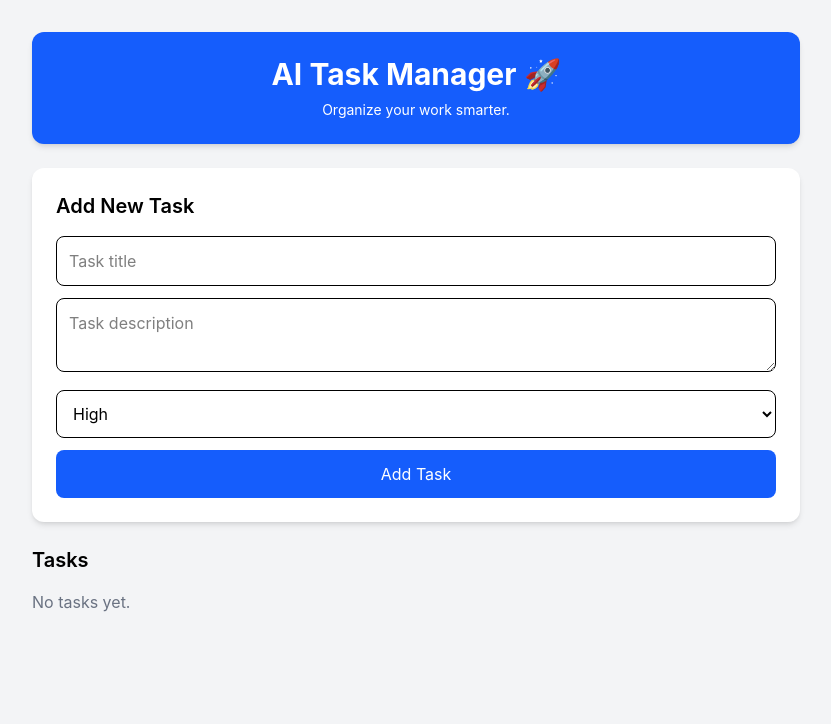
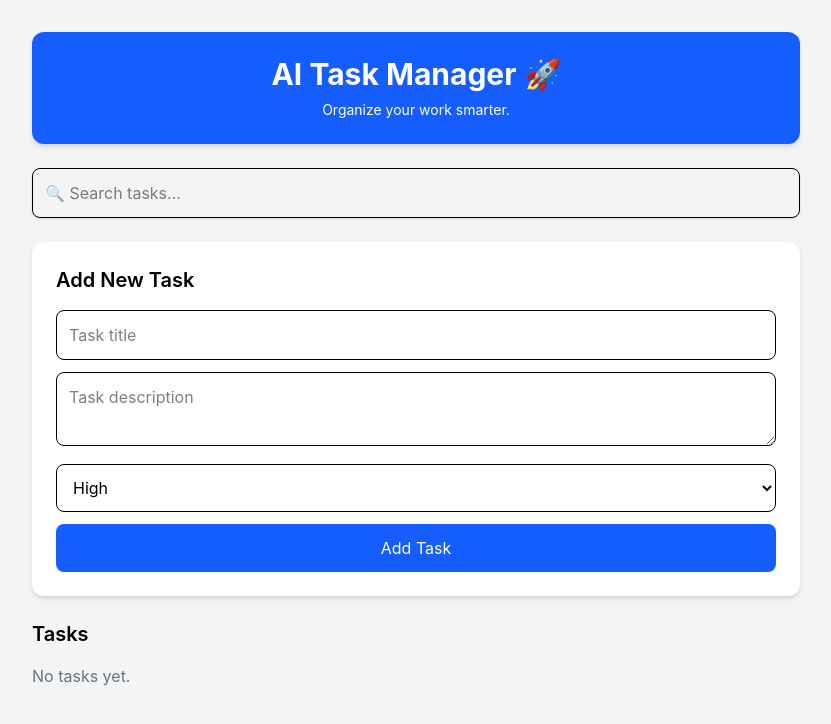
Before and after one commit to Mahishukla1207/ai-task-manager, a React (Vite) app: page / in a window 1280 px wide. Shown: the top 724 px of the page, without its empty margins (224-1055 px from the left). Built offline with nearby package versions, Linux system fonts and the light colour scheme.

Commit message:
Add task search functionality

```diff
--- a/src/App.jsx
+++ b/src/App.jsx
@@ -2,9 +2,11 @@ import { useState } from "react";
 import Header from "./components/Header";
 import TaskForm from "./components/TaskForm";
 import TaskList from "./components/TaskList";
+import SearchBar from "./components/SearchBar";
 
 function App() {
   const [tasks, setTasks] = useState([]);
+  const [searchQuery, setSearchQuery] = useState("");
 
   const addTask = (task) => {
     setTasks((prevTasks) => [...prevTasks, task]);
@@ -39,16 +41,20 @@ function App() {
       )
     );
   };
+  const filteredTasks = tasks.filter((task) =>
+  task.title.toLowerCase().includes(searchQuery.toLowerCase())
+);
 
   return (
     <div className="min-h-screen bg-gray-100 p-8">
       <div className="max-w-3xl mx-auto">
         <Header />
+        <SearchBar searchQuery={searchQuery} setSearchQuery={setSearchQuery} />
 
         <TaskForm addTask={addTask} />
 
         <TaskList
-          tasks={tasks}
+          tasks={filteredTasks}
           deleteTask={deleteTask}
           toggleComplete={toggleComplete}
           editTask={editTask}
--- a/src/components/SearchBar.jsx
+++ b/src/components/SearchBar.jsx
@@ -0,0 +1,15 @@
+function SearchBar({ searchQuery, setSearchQuery }) {
+  return (
+    <div className="mt-6">
+      <input
+        type="text"
+        placeholder="🔍 Search tasks..."
+        value={searchQuery}
+        onChange={(e) => setSearchQuery(e.target.value)}
+        className="w-full border rounded-lg p-3 shadow-sm focus:outline-none focus:ring-2 focus:ring-blue-500"
+      />
+    </div>
+  );
+}
+
+export default SearchBar;
```
